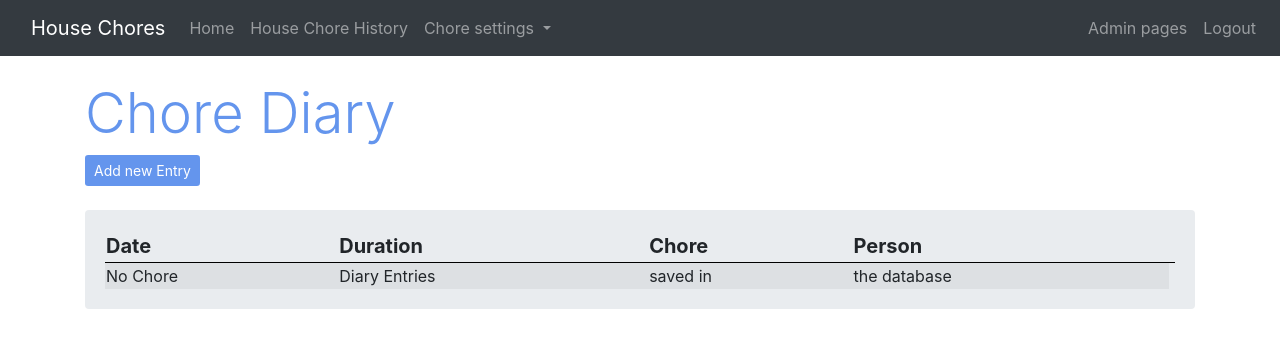
After one commit to Nikatia/HouseChoresDjango, a Django app: page /chore-diary/ in a window 1280 px wide. The commit adds this page. Shown: the top 348 px of the page. Run offline with Django 4.2, Linux system fonts and the light colour scheme; the visitor is signed in with stand-in values (Sample User, id 1); data that the repository does not hold is empty; some libraries are stand-ins or nearby versions.

Commit message:
Chore diary + bug fixes

```diff
--- a/app/models.py
+++ b/app/models.py
@@ -1,5 +1,6 @@
 from django.db import models
 from django.contrib.auth.models import User
+import datetime
 
 class ChoreType(models.Model):
     name = models.CharField(max_length=100, default='')
@@ -12,5 +13,5 @@ class Chore(models.Model):
 class ChoreDone(models.Model):
     chore = models.ForeignKey(Chore, null=True, on_delete=models.SET_NULL)
     person = models.ForeignKey(User, on_delete=models.CASCADE)
-    starttime = models.DateTimeField()
-    endtime = models.DateTimeField()
+    date = models.DateField(default=datetime.date.today, null=False)
+    duration = models.IntegerField(default= 15,null=False)
--- a/app/static/style.css
+++ b/app/static/style.css
@@ -7,8 +7,17 @@ h1 {
     color: white;
 }
 
+.myCornFlowerButton:hover {
+    background-color: rgb(80, 129, 221);
+    color: white;
+}
+
 .myCardBg {
     background-color: #e9ecef;
 }
 
-tr:hover {background-color: #bbcef0;}
+.chore-table tr:hover {background-color: #bbcef0;}
+
+table {
+    cursor: default;
+}
--- a/app/templates/categorys_chores.html
+++ b/app/templates/categorys_chores.html
@@ -10,7 +10,7 @@
             <div class="card myCardBg border-0" >
                 <div class="card-body">
                     <h3 class="card-title">{{type.name}}</h3>
-                    <table class="container-fluid">
+                    <table class="container-fluid chore-table">
                         {% for ch in chores %}
                             <tr>
                                 <td>{{ch.name}}</td>
--- a/app/templates/chores.html
+++ b/app/templates/chores.html
@@ -37,7 +37,7 @@
                         <div class="card myCardBg border-0" >
                             <div class="card-body">
                                 <h3 class="card-title">{{t.name}}</h3>
-                                <table class="container-fluid">
+                                <table class="container-fluid chore-table">
                                     {% for ch in chores %}
                                         {% if ch.type.id == t.id%}
                                         <tr>
--- /dev/null
+++ b/app/templates/diary.html
@@ -0,0 +1,96 @@
+{% extends 'index.html' %}
+
+{% block content %}
+<br/>
+<h1 class="display-4">Chore Diary</h1>
+
+<button id="add-btn" onclick="showaddform()" class="btn myCornFlowerButton btn-sm">Add new Entry</button>
+
+<div id="chore-type-content">
+
+
+</div>
+
+<script>
+
+    let table = `<br><div class="card myCardBg border-0">
+                        <div class="card-body">
+                            <table class="container-fluid table-striped">
+                                <thead class="font-weight-bold lead" style="border-bottom: 1px solid black;">
+                                    <td>Date</td>
+                                    <td>Duration</td>
+                                    <td>Chore</td>
+                                    <td>Person</td>
+                                    <td></td>
+                                </thead>
+                                <tbody>
+                                    {% for d in diary %}
+                                        <tr>
+                                            <td>{{d.date}}</td>
+                                            <td>{{d.duration}} min</td>
+                                            <td>{{d.chore.name}}</td>
+                                            <td>{{d.person}}</td>
+                                            <td>
+                                                <a href="/confirm-delete-diary/{{d.id}}/" class="btn btn-danger btn-sm" style="float: right;">Delete</a>
+                                                <a href="/edit-diary-get/{{d.id}}/" class="btn myCornFlowerButton btn-sm" style="float: right; margin-right:5px;">Edit</a>
+                                            </td>
+                                        </tr>
+                                    {% empty %}
+                                        <tr>
+                                            <td>No Chore</td>
+                                            <td>Diary Entries</td>
+                                            <td>saved in</td>
+                                            <td>the database</td>
+                                        </tr>
+                                    {%endfor%}
+                                </tbody>
+                            </table>
+                        </div>
+                    </div>`
+
+    let add = `<br>
+    <div class="container-fluid">
+        <div id="add-div">
+            <h4>New Chore Diary Entry</h4>
+
+            <form method="post" action="/add-to-diary/">
+                {%csrf_token %}
+                <div class="form-group">
+                    <label>Date</label><br>
+                    <input type="date" name="date">
+                </div>
+                <div class="form-group">
+                    <label>Duration in minutes</label><br>
+                    <input type="number" name="duration">
+                </div>
+                <div class="form-group">
+                    <label>Chore</label><br>
+                    <select id="chore" name="chore">
+                        {% for ch in chores %}
+                            <option value="{{ch.id}}">{{ch.name}}</option>
+                        {% endfor %}
+                    </select>
+                </div>
+                <input type="submit" value="Confirm" class="btn myCornFlowerButton btn-sm">
+                <input type="submit" id="hide-btn" class="btn btn-secondary btn-sm" onclick="showtable()" value="Cancel">
+            </form>
+        </div>
+
+    </div>    `
+
+    function showaddform() {
+        document.getElementById("add-btn").style.visibility = "hidden";
+        document.getElementById("chore-type-content").innerHTML = "";
+        document.getElementById("chore-type-content").innerHTML = add;
+    }
+
+    function showtable() {
+        document.getElementById("add-btn").style.visibility = "visible";
+        document.getElementById("chore-type-content").innerHTML = "";
+        document.getElementById("chore-type-content").innerHTML = table;
+    }
+
+    showtable();
+</script>
+
+{% endblock %}
--- a/app/templates/edit_chore.html
+++ b/app/templates/edit_chore.html
@@ -18,9 +18,9 @@
             </div>
             <div class="form-group">
                 <label>Category</label><br>
-                <select id="type" name="type">
+                <select name="type">
                     {% for t in types %}
-                        <option value="{{t.id}}">{{t.name}}</option>
+                        <option value="{{t.id}}"{% if t.id == chore.type.id %} selected="selected"{% endif %}>{{ t.name }}</option>
                     {% endfor %}
                 </select>
             </div>
--- a/app/templates/index.html
+++ b/app/templates/index.html
@@ -34,7 +34,7 @@
                         </li>
 
                         <li class="nav-item">
-                            <a class="nav-link" href="/chorehistory">House Chore History</a>
+                            <a class="nav-link" href="/chore-diary">House Chore History</a>
                         </li>
 
                         <li class="nav-item dropdown">
--- a/app/urls.py
+++ b/app/urls.py
@@ -2,7 +2,8 @@ from django.contrib import admin
 from django.urls import path
 from .views import landingview, loginview, login_action, logout_action, \
                    chore_type_listview, add_chore_type, confirm_delete_chore_type, delete_chore_type, edit_chore_type_get, edit_chore_type_post, \
-                   chore_listview, add_chore, search_chores, confirm_delete_chore, delete_chore, edit_chore_get, edit_chore_post, chores_of_type
+                   chore_listview, add_chore, search_chores, confirm_delete_chore, delete_chore, edit_chore_get, edit_chore_post, chores_of_type, \
+                   diary_listview, add_diary_entry, confirm_delete_diary_entry, delete_diary_entry, edit_diary_entry_get, edit_diary_entry_post
 
 urlpatterns = [
     #Main page
@@ -30,8 +31,14 @@ urlpatterns = [
     path('delete-chore/<int:id>/', delete_chore),
     path('edit-chore-get/<int:id>/', edit_chore_get),
     path('edit-chore-post/<int:id>/', edit_chore_post),
-    path('category-chores/<int:id>/', chores_of_type)
+    path('category-chores/<int:id>/', chores_of_type),
 
-    #History
+    #History aka Chore Diary
+    path('chore-diary/', diary_listview),
+    path('add-to-diary/', add_diary_entry),
+    path('confirm-delete-diary/<int:id>/', confirm_delete_diary_entry),
+    path('delete-diary-entry/<int:id>/', delete_diary_entry),
+    path('edit-diary-get/<int:id>/', edit_diary_entry_get),
+    path('edit-diary-post/<int:id>/', edit_diary_entry_post)
 
 ]
--- a/app/views.py
+++ b/app/views.py
@@ -1,6 +1,8 @@
 from django.shortcuts import render, redirect
 from django.contrib.auth import authenticate, login, logout
-from .models import ChoreType, Chore
+from .models import ChoreType, Chore, ChoreDone
+from django.contrib.auth.models import User
+
 
 # Main page
 def landingview(request):
@@ -152,3 +154,66 @@ def chores_of_type(request, id):
         filteredchores = chorelist.filter(type = id)
         context = {'chores': filteredchores, 'type': type}
         return render (request, "categorys_chores.html", context)
+
+
+#Chore Diary
+def diary_listview(request):
+    if not request.user.is_authenticated:
+        return render(request, 'loginpage.html')
+    else:
+        choresdone = ChoreDone.objects.all()
+        chorelist = Chore.objects.all()
+        context = {'diary': choresdone, 'chores': chorelist}
+        return render(request, 'diary.html', context)
+
+def add_diary_entry(request):
+    if not request.user.is_authenticated:
+        return render(request, 'loginpage.html')
+    else:
+        date = request.POST['date']
+        duration = request.POST['duration']
+        chore = request.POST['chore']
+        who = request.user.id
+
+        ChoreDone(date = date, duration = duration, chore = Chore.objects.get(id = chore), person = User.objects.get(id=who)).save()
+        return redirect(request.META['HTTP_REFERER'])
+
+def confirm_delete_diary_entry(request, id):
+    if not request.user.is_authenticated:
+        return render(request, 'loginpage.html')
+    else:
+        diaryentry = ChoreDone.objects.get(id = id)
+        context = {'entry': diaryentry}
+        return render (request, "confirm_delete_diary_entry.html", context)
+
+def delete_diary_entry(request, id):
+    if not request.user.is_authenticated:
+        return render(request, 'loginpage.html')
+    else:
+        ChoreDone.objects.get(id = id).delete()
+        return redirect(diary_listview)
+
+def edit_diary_entry_get(request, id):
+    if not request.user.is_authenticated:
+        return render(request, 'loginpage.html')
+    else:
+        entry = ChoreDone.objects.get(id = id)
+        chorelist = Chore.objects.all()
+        users = User.objects.all()
+        context = {'entry': entry, 'chores': chorelist, 'users': users}
+        return render (request, "edit_diary_entry.html", context)
+
+def edit_diary_entry_post(request, id):
+    if not request.user.is_authenticated:
+        return render(request, 'loginpage.html')
+    else:
+
+        entry = ChoreDone.objects.get(id = id)
+        entry.date = request.POST['date']
+        entry.duration = request.POST['duration']
+        chore = request.POST['chore']
+        entry.chore = Chore.objects.get(id = int(chore))
+        user = request.POST['person']
+        entry.person = User.objects.get(id=user)
+        entry.save()
+        return redirect(diary_listview)
```
Also changed, not shown: app/templates/confirm_delete_diary_entry.html (added, +31 -0 lines), app/templates/edit_diary_entry.html (added, +45 -0 lines), app/migrations/0003_remove_choredone_endtime_remove_choredone_starttime_and_more.py (added).
